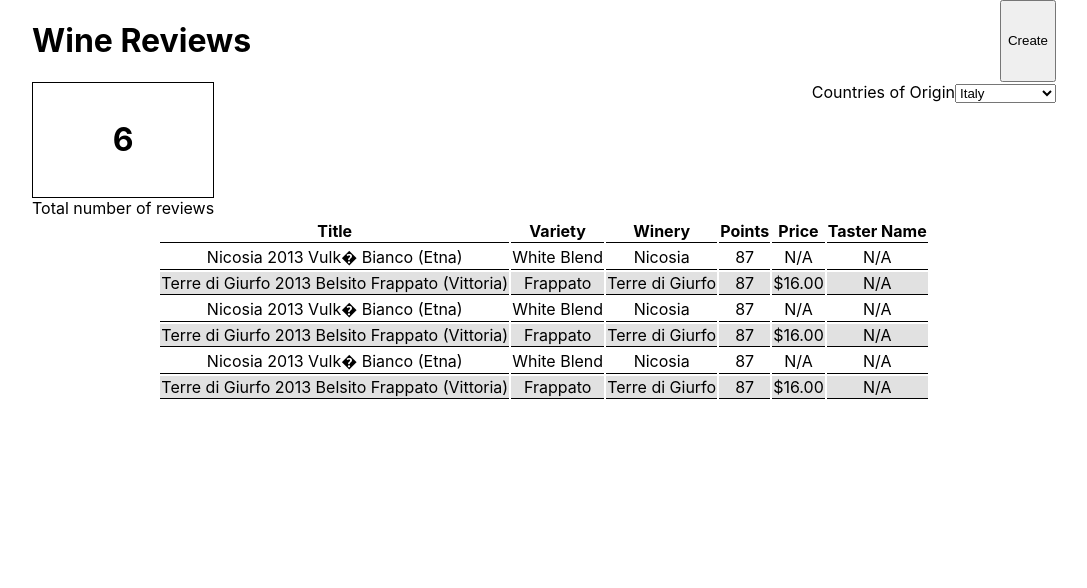
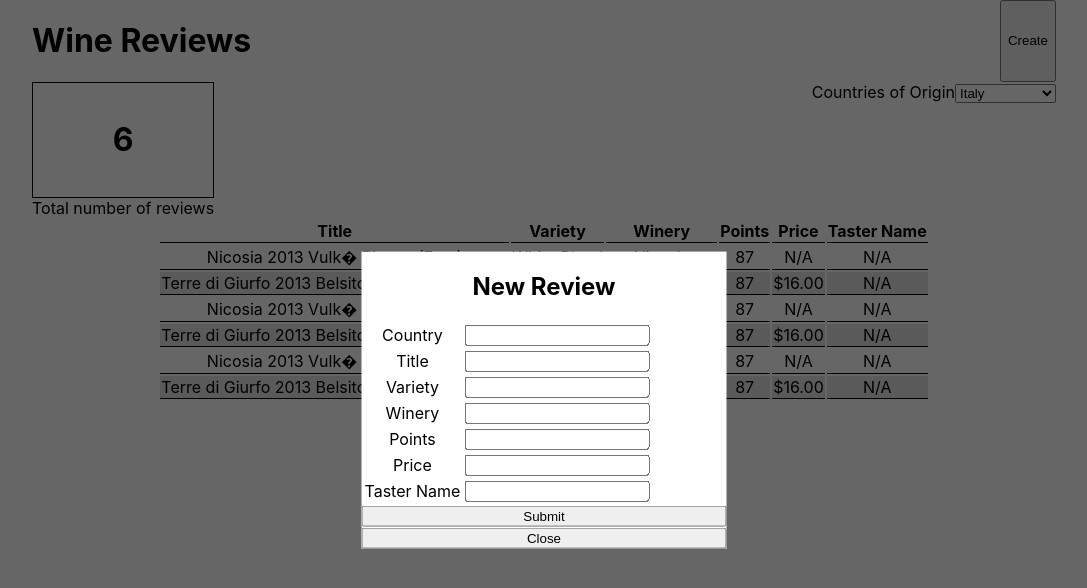
Before and after one commit to JoelMWatson/wine-review, a React (Create React App) app: page / in a window 1280 px wide. Both pictures are taken after a click on the button "Create". Shown: the top 588 px of the page, without its empty margins (96-1183 px from the left). Built offline with nearby package versions, Linux system fonts and the light colour scheme.

Commit message:
Added modal and form and form processing

```diff
--- a/src/App.css
+++ b/src/App.css
@@ -27,14 +27,45 @@
   border-bottom: 1px solid black;
 }
 
-tbody tr:nth-child(even) {
+.table-body tr:nth-child(even) {
   background: #e1e1e1;
 }
 
-tbody tr:hover {
+.table-body tr:hover {
   font-size: 1.1rem;
 }
 
 th {
   cursor: pointer;
 }
+
+.modal {
+  position: fixed;
+  top: 0;
+  left: 0;
+  width: 100%;
+  height: 100%;
+  background: rgba(0, 0, 0, 0.6);
+}
+
+.modal-main {
+  position: fixed;
+  background: white;
+  min-width: 365px;
+  height: auto;
+  top: 50%;
+  left: 50%;
+  transform: translate(-50%, -50%);
+}
+
+.show-modal {
+  display: block;
+}
+
+.hide-modal {
+  display: none;
+}
+
+.wide-btn {
+  width: 100%;
+}
--- a/src/App.js
+++ b/src/App.js
@@ -5,7 +5,7 @@ import Header from './components/Header';
 import ReviewSelect from './components/ReviewSelect';
 import ReviewTable from './components/ReviewTable';
 
-const reviews = require('./reviews.json');
+const data = require('./reviews.json');
 
 // helper function
 function onlyUnique(value, index, self) {
@@ -13,6 +13,7 @@ function onlyUnique(value, index, self) {
 }
 
 function App() {
+  const [reviews, setReviews] = useState(data);
   const [country, setCountry] = useState(reviews[0].country);
 
   let countryReviews = reviews.filter((review) => {
@@ -29,7 +30,7 @@ function App() {
 
   return (
     <div className='App'>
-      <Header />
+      <Header reviews={reviews} addReview={setReviews} />
       <ReviewSelect
         numReviews={countryReviews.length}
         countries={countries}
--- a/src/components/Header.js
+++ b/src/components/Header.js
@@ -1,10 +1,16 @@
-import React from 'react';
+import React, { useState } from 'react';
+import Modal from './Modal';
+import ReviewForm from './ReviewForm';
 
-const Header = () => {
+const Header = ({ reviews, addReview }) => {
+  const [showForm, setShowForm] = useState(false);
   return (
     <div className='spread'>
       <h1>Wine Reviews</h1>
-      <button>Create</button>
+      <button onClick={(e) => setShowForm(true)}>Create</button>
+      <Modal show={showForm} handleClose={setShowForm}>
+        <ReviewForm reviews={reviews} addReview={addReview} />
+      </Modal>
     </div>
   );
 };
--- /dev/null
+++ b/src/components/Modal.js
@@ -0,0 +1,20 @@
+const Modal = ({ handleClose, show, children }) => {
+  const showHideClassName = show ? 'modal show-modal' : 'modal hide-modal';
+
+  return (
+    <div className={showHideClassName}>
+      <section className='modal-main'>
+        {children}
+        <button
+          className='wide-btn'
+          type='button'
+          onClick={(e) => handleClose(false)}
+        >
+          Close
+        </button>
+      </section>
+    </div>
+  );
+};
+
+export default Modal;
--- /dev/null
+++ b/src/components/ReviewForm.js
@@ -0,0 +1,133 @@
+import React, { useState } from 'react';
+
+const ReviewForm = ({ reviews, addReview }) => {
+  const [country, setCountry] = useState('');
+  const [title, setTitle] = useState('');
+  const [variety, setVariety] = useState('');
+  const [winery, setWinery] = useState('');
+  const [points, setPoints] = useState('');
+  const [price, setPrice] = useState('');
+  const [tasterName, setTasterName] = useState('');
+
+  const handleSubmit = (e) => {
+    e.preventDefault();
+    const newReviews = [...reviews];
+    newReviews.push({
+      country,
+      title,
+      variety,
+      winery,
+      points,
+      price,
+      tasterName,
+    });
+    addReview(newReviews);
+
+    setCountry('');
+    setTitle('');
+    setVariety('');
+    setWinery('');
+    setPoints('');
+    setPrice('');
+    setTasterName('');
+  };
+
+  return (
+    <form onSubmit={handleSubmit}>
+      <h2>New Review</h2>
+      <table>
+        <tbody>
+          <tr>
+            <td>
+              <label htmlfor='form_country'>Country</label>
+            </td>
+            <td>
+              <input
+                id='form_country'
+                value={country}
+                onChange={(e) => setCountry(e.target.value)}
+              />
+            </td>
+          </tr>
+          <tr>
+            <td>
+              <label htmlFor='form_title'>Title</label>
+            </td>
+            <td>
+              <input
+                id='form_title'
+                value={title}
+                onChange={(e) => setTitle(e.target.value)}
+              />
+            </td>
+          </tr>
+          <tr>
+            <td>
+              <label htmlFor='form_variety'>Variety</label>
+            </td>
+            <td>
+              <input
+                id='form_variety'
+                value={variety}
+                onChange={(e) => setVariety(e.target.value)}
+              />
+            </td>
+          </tr>
+          <tr>
+            <td>
+              <label htmlFor='form_winery'>Winery</label>
+            </td>
+            <td>
+              <input
+                id='form_winery'
+                value={winery}
+                onChange={(e) => setWinery(e.target.value)}
+              />
+            </td>
+          </tr>
+          <tr>
+            <td>
+              <label htmlFor='form_points'>Points</label>
+            </td>
+            <td>
+              <input
+                id='form_points'
+                value={points}
+                onChange={(e) => setPoints(e.target.value)}
+              />
+            </td>
+          </tr>
+          <tr>
+            <td>
+              <label htmlFor='form_price'>Price</label>
+            </td>
+            <td>
+              <input
+                id='form_price'
+                value={price}
+                onChange={(e) => setPrice(e.target.value)}
+              />
+            </td>
+          </tr>
+          <tr>
+            <td>
+              <label htmlFor='form_tasterName'>Taster Name</label>
+            </td>
+            <td>
+              <input
+                id='form_tasterName'
+                value={tasterName}
+                onChange={(e) => setTasterName(e.target.value)}
+              />
+            </td>
+          </tr>
+        </tbody>
+      </table>
+      <button className='wide-btn' type='submit'>
+        Submit
+      </button>
+    </form>
+  );
+};
+
+export default ReviewForm;
--- a/src/components/ReviewTable.js
+++ b/src/components/ReviewTable.js
@@ -61,7 +61,7 @@ const ReviewTable = ({ reviews }) => {
             </th>
           </tr>
         </thead>
-        <tbody>{renderReviews()}</tbody>
+        <tbody className='table-body'>{renderReviews()}</tbody>
       </table>
     </div>
   );
```
Also changed, not shown: 1 other file (tests, documents, lock files or other folders).
